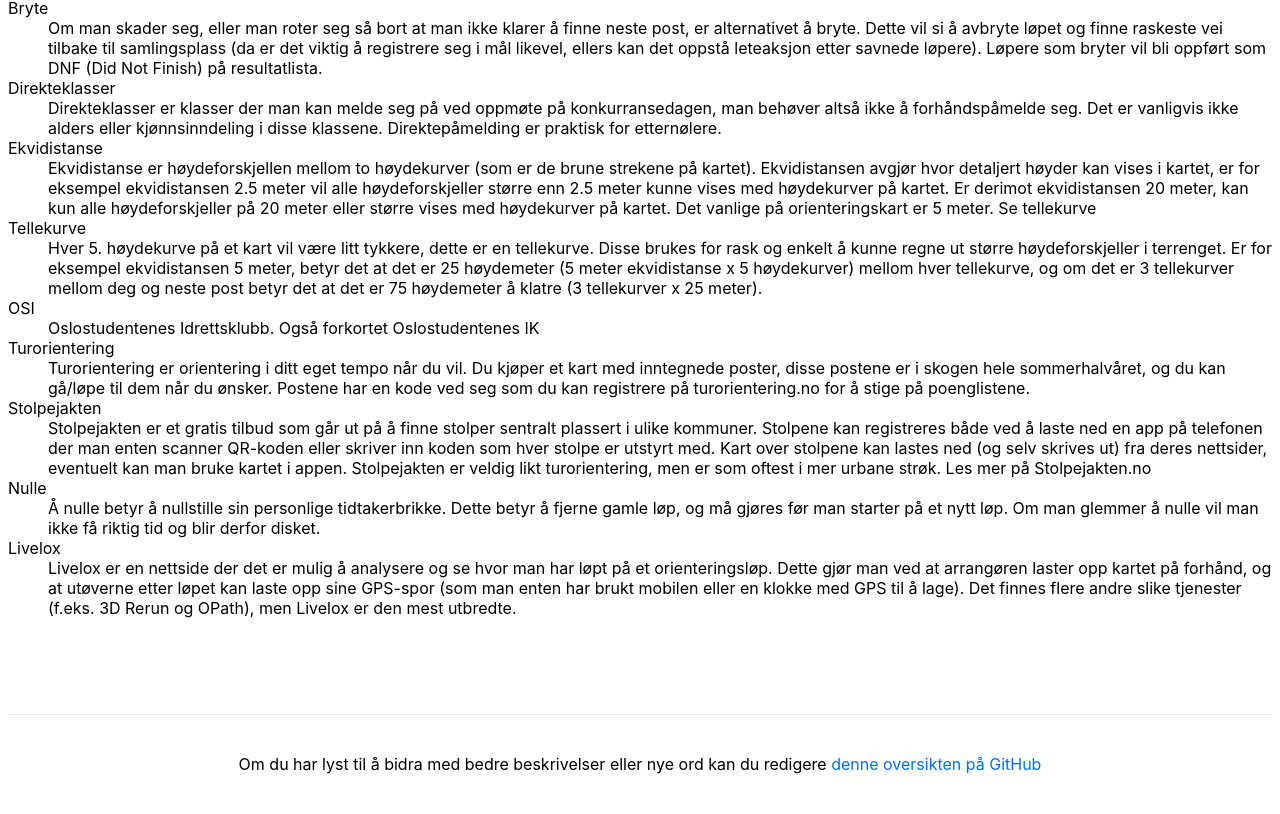
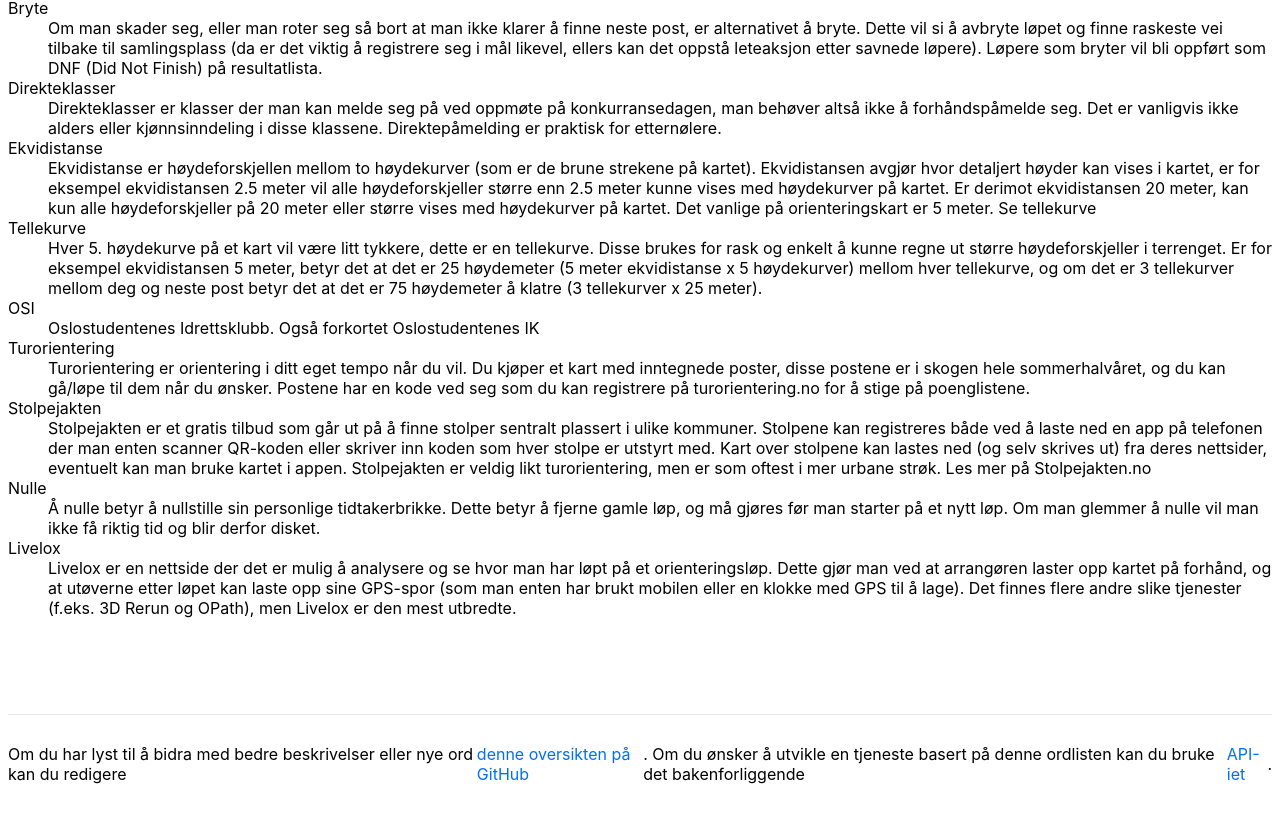
Before and after one commit to mikaello/oordliste, a Next.js app: page / in a window 1280 px wide. Shown: the part 3348-4162 px from the top of the page. Built offline with nearby package versions, Linux system fonts and the light colour scheme.

Commit message:
add info about API for dictionary

```diff
--- a/pages/index.js
+++ b/pages/index.js
@@ -43,7 +43,8 @@ export default function Home() {
           rel="noopener noreferrer"
         >
           denne oversikten på GitHub
-        </a>
+        </a>. Om du ønsker å utvikle en tjeneste basert på denne ordlisten kan
+        du bruke det bakenforliggende <a href="https://oordliste.vercel.app/api/dictionary">API-iet</a>.
       </footer>
     </div>
   );
```
